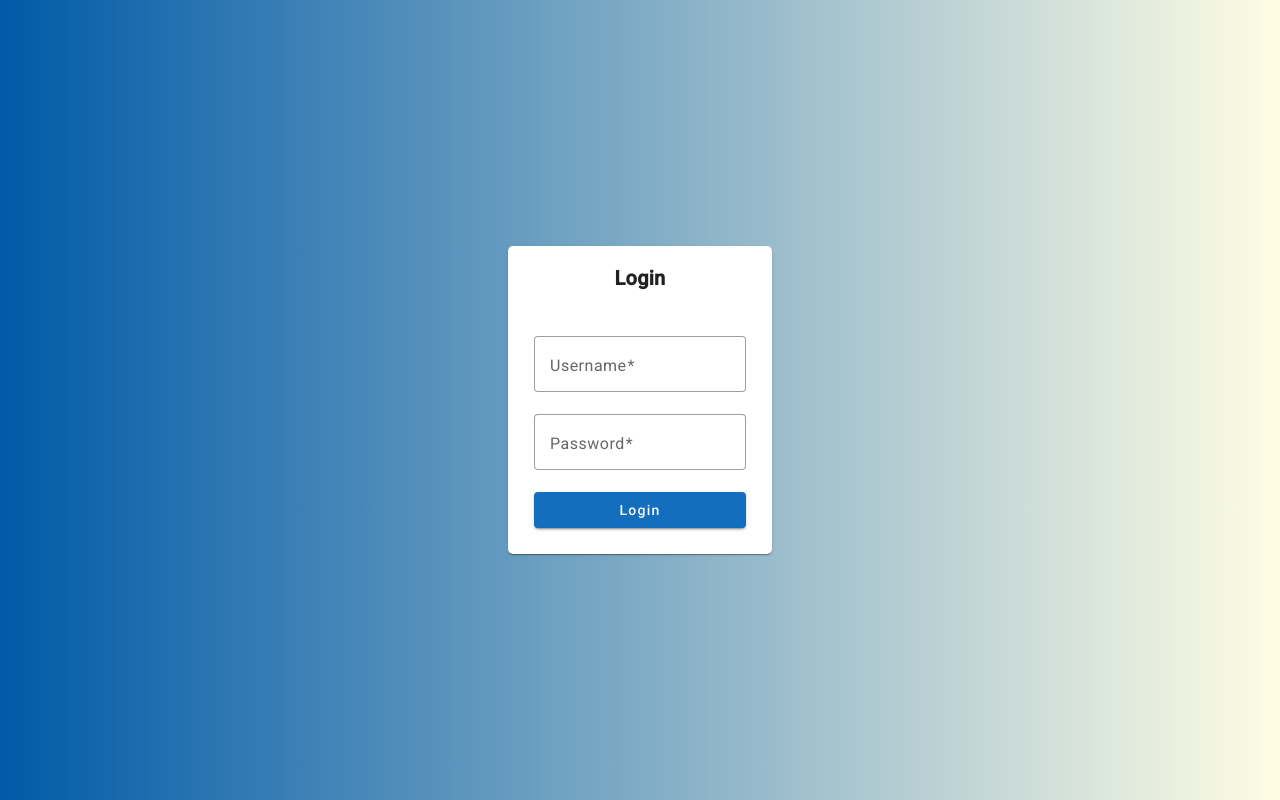
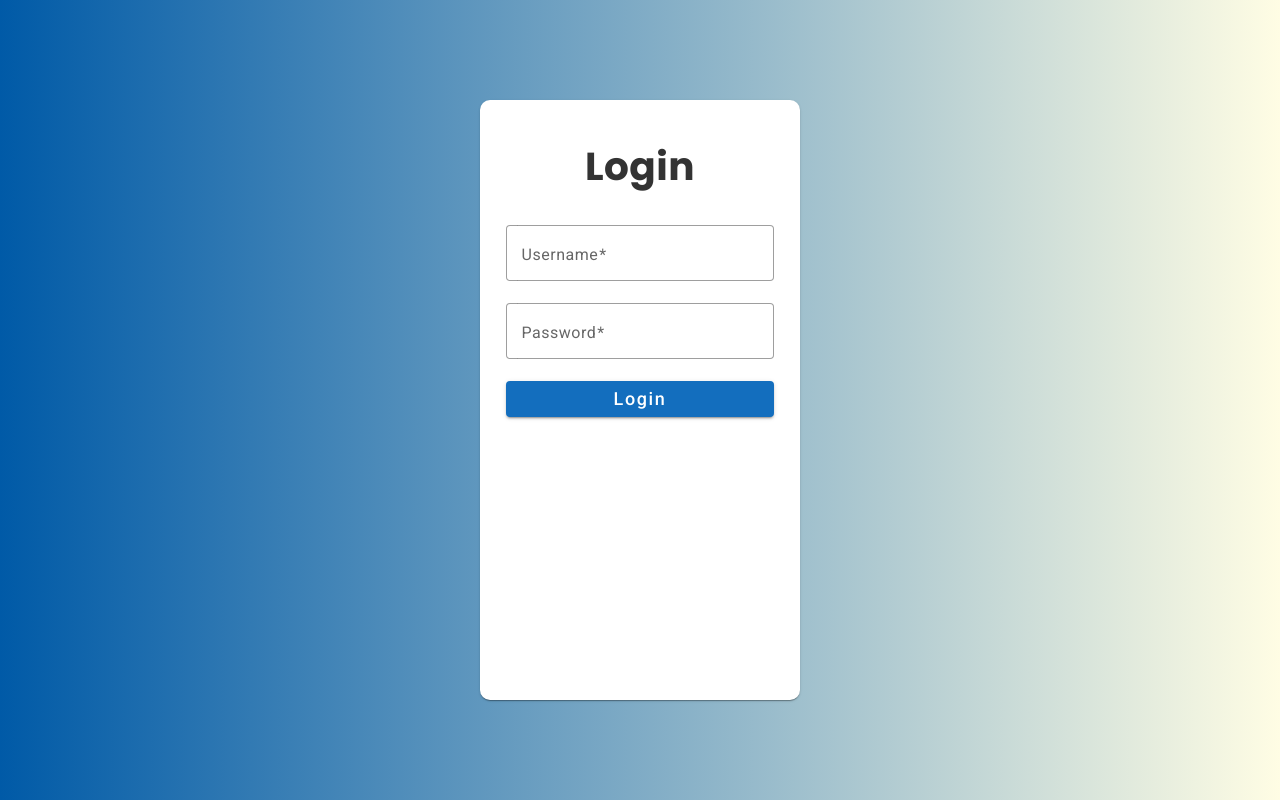
Before and after one commit to krystian-klosowicz/diabetic-support-system, an Angular app: page / in a window 1280 px wide. Built offline with nearby package versions, Linux system fonts and the light colour scheme.

Commit message:
login page styles

```diff
--- a/src/app/login/login.component.css
+++ b/src/app/login/login.component.css
@@ -1,12 +1,22 @@
 .main-div {
+  padding-top: 15px;
+  padding-bottom: 15px;
   background-image: linear-gradient(to right, #005aa7, #fffde4);
   min-height: 100%;
   min-width: 100%;
 }
 
 .main-div mat-card {
-  min-height: 50%;
-  border-radius: 5px 5px 5px 5px;
+  padding-top: 35px;
+  background-color: rgba(
+    255,
+    255,
+    255,
+    1
+  ); /* Kolor biały z przejrzystością 25% */
+  min-height: 75vh;
+  min-width: 25vw;
+  border-radius: 10px 10px 10px 10px;
   user-select: none;
   -moz-user-select: none;
   -webkit-user-select: none;
@@ -14,15 +24,12 @@
 }
 
 .main-div mat-toolbar {
+  font-family: "Poppins", sans-serif;
+  font-size: 39px;
   border-radius: 5px 5px 0 0;
   background-color: transparent;
-  font-weight: bolder;
-}
-
-.main-div mat-card {
-  padding: 0px;
-  /* background-color: transparent; */
-  /* border: 1px solid rgb(80, 80, 80); */
+  font-weight: 600;
+  color: #333;
 }
 
 .login-form {
@@ -33,13 +40,10 @@
   /* background-color: transparent !important; */
   background-color: #136ebe !important;
   color: #ffffff !important;
+  font-size: large;
 }
 .transparent-button:hover {
   /* background-color: transparent !important; */
   background-color: #177fda !important;
   color: #ffffff !important;
 }
-
-/* .login-form .mat-form-field-appearance-outline {
-  background-color: aqua;
-} */
--- a/src/app/login/login.component.html
+++ b/src/app/login/login.component.html
@@ -1,3 +1,9 @@
+<link rel="preconnect" href="https://fonts.googleapis.com" />
+<link rel="preconnect" href="https://fonts.gstatic.com" crossorigin />
+<link
+  href="https://fonts.googleapis.com/css2?family=Poppins:wght@700&display=swap"
+  rel="stylesheet"
+/>
 <div fxLayoutAlign="center center" class="main-div">
   <mat-card>
     <mat-toolbar fxLayoutAlign="center center">Login</mat-toolbar>
--- a/src/styles.css
+++ b/src/styles.css
@@ -1,4 +1,7 @@
-/* You can add global styles to this file, and also import other style files */
-
-html, body { height: 100%; }
-body { margin: 0; font-family: Roboto, "Helvetica Neue", sans-serif; }
+html,
+body {
+  height: 100%;
+}
+body {
+  margin: 0;
+}
```
Also changed, not shown: src/app/app-routing.module.ts (+3 -5 lines).
